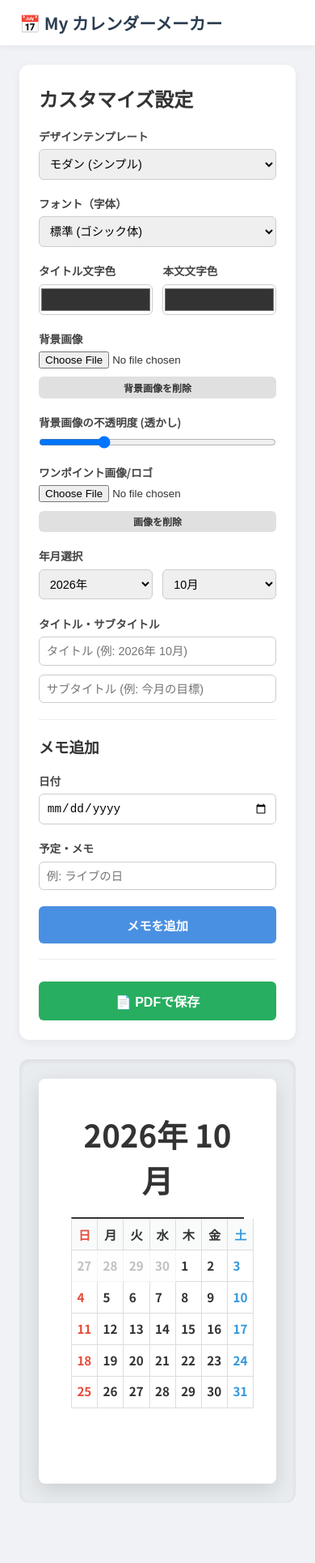
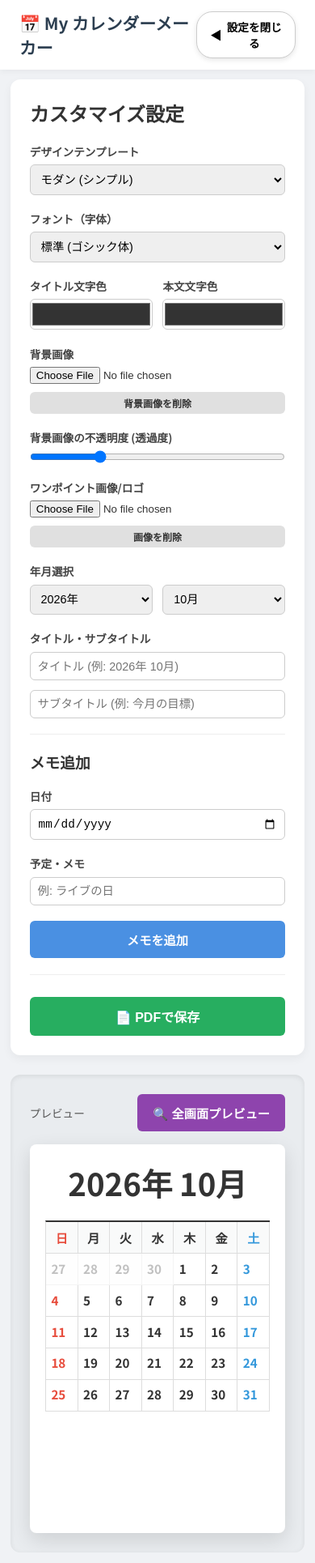
Before and after one commit to tsuritetsu-eng/Custom_calendar_app, a plain HTML site: page index.html in a window 390 px wide. Shown: the whole page at 81% size. Before the commit the page ends 1880 px from the top, so only its background shows below. Drawn offline with Linux system fonts and the light colour scheme; a web font is replaced by a local one.

Commit message:
Add files via upload

```diff
--- a/index.html
+++ b/index.html
@@ -4,6 +4,7 @@
   <meta charset="UTF-8">
   <meta name="viewport" content="width=device-width, initial-scale=1.0">
   <title>カスタムカレンダーメーカー</title>
+  <!-- PDF出力用ライブラリ -->
   <script src="https://cdnjs.cloudflare.com/ajax/libs/html2pdf.js/0.10.1/html2pdf.bundle.min.js"></script>
   <!-- Google Fontsの読み込み -->
   <link rel="preconnect" href="https://fonts.googleapis.com">
@@ -33,6 +34,7 @@
       display: flex;
       flex-direction: column;
       min-height: 100vh;
+      overflow-x: hidden;
     }
 
     header {
@@ -58,10 +60,11 @@
       width: 100%;
       max-width: 1800px;
       margin: 0 auto;
-      height: calc(100vh - 60px);
+      position: relative;
+      transition: all 0.3s ease;
     }
 
-    /* 設定パネル (左側) */
+    /* コントロールパネル（折りたたみ対応） */
     .controls-panel {
       width: 380px;
       flex-shrink: 0;
@@ -73,9 +76,43 @@
       flex-direction: column;
       gap: 1.2rem;
       overflow-y: auto;
+      max-height: calc(100vh - 100px);
+      transition: all 0.3s ease;
+      position: relative;
+      z-index: 5;
     }
 
-    /* プレビューパネル (右側：最大表示) */
+    /* 折りたたまれた状態のコントロールパネル */
+    .controls-panel.collapsed {
+      margin-left: -400px;
+      opacity: 0;
+      pointer-events: none;
+      width: 0;
+      padding: 0;
+      overflow: hidden;
+    }
+
+    /* トグルボタン（設定の表示・非表示切り替え） */
+    .toggle-panel-btn {
+      background: #ffffff;
+      border: 1px solid #ccc;
+      padding: 0.5rem 1rem;
+      border-radius: 20px;
+      cursor: pointer;
+      font-weight: bold;
+      font-size: 0.85rem;
+      box-shadow: 0 2px 6px rgba(0,0,0,0.1);
+      display: flex;
+      align-items: center;
+      gap: 0.4rem;
+      transition: background 0.2s;
+    }
+
+    .toggle-panel-btn:hover {
+      background: #f0f0f0;
+    }
+
+    /* プレビューパネル */
     .preview-panel {
       flex: 1;
       background: #e9ecef;
@@ -87,6 +124,17 @@
       align-items: center;
       justify-content: flex-start;
       overflow: auto;
+      transition: all 0.3s ease;
+      width: 100%;
+    }
+
+    .preview-actions {
+      width: 100%;
+      max-width: 1100px;
+      display: flex;
+      justify-content: space-between;
+      align-items: center;
+      margin-bottom: 1rem;
     }
 
     .form-group {
@@ -165,11 +213,49 @@
       background-color: #219653;
     }
 
+    .btn-fullscreen {
+      background-color: #8e44ad;
+      color: white;
+    }
+
+    .btn-fullscreen:hover {
+      background-color: #732d91;
+    }
+
+    /* 全画面表示（フルスクリーンモーダル）モード */
+    .preview-panel.fullscreen-mode {
+      position: fixed;
+      top: 0;
+      left: 0;
+      width: 100vw;
+      height: 100vh;
+      z-index: 9999;
+      border-radius: 0;
+      padding: 1rem;
+      background: rgba(0, 0, 0, 0.85);
+      justify-content: center;
+    }
+
+    .preview-panel.fullscreen-mode #calendar-container {
+      max-width: 95vw;
+      max-height: 90vh;
+      aspect-ratio: 1.414 / 1;
+      box-shadow: 0 0 30px rgba(0,0,0,0.5);
+    }
+
+    .preview-panel.fullscreen-mode .preview-actions {
+      position: absolute;
+      top: 1rem;
+      right: 1.5rem;
+      width: auto;
+      z-index: 10000;
+    }
+
     /* カレンダー本体 (A4横サイズアスペクト比基準) */
     #calendar-container {
       width: 100%;
       max-width: 1100px;
-      aspect-ratio: 1.414 / 1; /* A4横比率 */
+      aspect-ratio: 1.414 / 1;
       background: var(--cal-bg);
       padding: 2.5rem;
       border-radius: 8px;
@@ -180,6 +266,7 @@
       justify-content: space-between;
       overflow: hidden;
       font-family: var(--font-family);
+      transition: all 0.3s ease;
     }
 
     /* 背景画像用レイヤー */
@@ -188,7 +275,7 @@
       top: 0; left: 0; right: 0; bottom: 0;
       background-size: cover;
       background-position: center;
-      opacity: 0.3; /* 初期透明度 */
+      opacity: 0.3;
       z-index: 1;
       pointer-events: none;
     }
@@ -322,14 +409,20 @@
     @media (max-width: 1024px) {
       .main-container {
         flex-direction: column;
-        height: auto;
+        padding: 0.8rem;
       }
       .controls-panel {
         width: 100%;
+        max-height: none;
+      }
+      .controls-panel.collapsed {
+        margin-left: 0;
+        display: none;
       }
       #calendar-container {
         aspect-ratio: auto;
-        min-height: 500px;
+        min-height: 480px;
+        padding: 1.2rem;
       }
     }
   </style>
@@ -338,11 +431,14 @@
 
   <header>
     <h1>📅 My カレンダーメーカー</h1>
+    <button class="toggle-panel-btn" id="toggle-controls-btn">
+      <span id="toggle-icon">◀</span> <span id="toggle-text">設定を閉じる</span>
+    </button>
   </header>
 
   <div class="main-container">
     <!-- 設定パネル (左) -->
-    <div class="controls-panel">
+    <div class="controls-panel" id="controls-panel">
       <h2>カスタマイズ設定</h2>
 
       <div class="form-group">
@@ -385,7 +481,7 @@
       </div>
 
       <div class="form-group">
-        <label for="bg-opacity">背景画像の不透明度 (透かし)</label>
+        <label for="bg-opacity">背景画像の不透明度 (透過度)</label>
         <input type="range" id="bg-opacity" min="0.05" max="1" step="0.05" value="0.3">
       </div>
 
@@ -430,7 +526,12 @@
     </div>
 
     <!-- プレビューパネル (右) -->
-    <div class="preview-panel">
+    <div class="preview-panel" id="preview-panel">
+      <div class="preview-actions">
+        <span style="font-size: 0.85rem; color: #555;" id="preview-status-text">プレビュー</span>
+        <button class="btn btn-fullscreen" id="fullscreen-btn">🔍 全画面プレビュー</button>
+      </div>
+
       <div id="calendar-container" class="theme-modern">
         <div class="bg-image-layer" id="bg-image-layer"></div>
         <div class="calendar-inner">
@@ -462,6 +563,13 @@
     let currentMonth = currentDate.getMonth() + 1;
     const memos = {};
 
+    const controlsPanel = document.getElementById('controls-panel');
+    const previewPanel = document.getElementById('preview-panel');
+    const toggleControlsBtn = document.getElementById('toggle-controls-btn');
+    const toggleIcon = document.getElementById('toggle-icon');
+    const toggleText = document.getElementById('toggle-text');
+    const fullscreenBtn = document.getElementById('fullscreen-btn');
+
     const yearSelect = document.getElementById('year-select');
     const monthSelect = document.getElementById('month-select');
     const templateSelect = document.getElementById('template-select');
@@ -491,6 +599,7 @@
     const removeLogoBtn = document.getElementById('remove-logo-btn');
 
     function init() {
+      // 年の生成 (前後5年)
       for (let y = currentYear - 2; y <= currentYear + 5; y++) {
         const option = document.createElement('option');
         option.value = y;
@@ -499,6 +608,7 @@
         yearSelect.appendChild(option);
       }
 
+      // 月の生成
       for (let m = 1; m <= 12; m++) {
         const option = document.createElement('option');
         option.value = m;
@@ -507,7 +617,23 @@
         monthSelect.appendChild(option);
       }
 
-      // イベントリスナー
+      // パネルトグルイベント
+      toggleControlsBtn.addEventListener('click', () => {
+        controlsPanel.classList.toggle('collapsed');
+        const isCollapsed = controlsPanel.classList.contains('collapsed');
+        toggleIcon.textContent = isCollapsed ? '▶' : '◀';
+        toggleText.textContent = isCollapsed ? '設定を開く' : '設定を閉じる';
+      });
+
+      // 全画面プレビュー
+      fullscreenBtn.addEventListener('click', () => {
+        previewPanel.classList.toggle('fullscreen-mode');
+        const isFullscreen = previewPanel.classList.contains('fullscreen-mode');
+        fullscreenBtn.textContent = isFullscreen ? '❌ 全画面を解除' : '🔍 全画面プレビュー';
+        fullscreenBtn.style.backgroundColor = isFullscreen ? '#e74c3c' : '#8e44ad';
+      });
+
+      // 設定変更イベント
       yearSelect.addEventListener('change', (e) => { currentYear = parseInt(e.target.value); renderCalendar(); });
       monthSelect.addEventListener('change', (e) => { currentMonth = parseInt(e.target.value); renderCalendar(); });
       templateSelect.addEventListener('change', (e) => {
@@ -515,7 +641,6 @@
         calendarContainer.classList.add(e.target.value);
       });
 
-      // フォント・色リアルタイム反映
       fontSelect.addEventListener('change', (e) => {
         calendarContainer.style.fontFamily = e.target.value;
       });
@@ -552,7 +677,7 @@
         bgImageInput.value = '';
       });
 
-      // ロゴ画像
+      // ロゴ画像追加
       logoImageInput.addEventListener('change', (e) => {
         const file = e.target.files[0];
         if (file) {
@@ -611,6 +736,7 @@
       const daysInMonth = new Date(currentYear, currentMonth, 0).getDate();
       const prevMonthDays = new Date(currentYear, currentMonth - 1, 0).getDate();
 
+      // 前月分の日付
       for (let i = firstDay - 1; i >= 0; i--) {
         const cell = document.createElement('div');
         cell.className = 'day-cell other-month';
@@ -618,6 +744,7 @@
         calendarGrid.appendChild(cell);
       }
 
+      // 当月分の日付
       for (let day = 1; day <= daysInMonth; day++) {
         const cell = document.createElement('div');
         const dateObj = new Date(currentYear, currentMonth - 1, day);
@@ -638,6 +765,7 @@
         calendarGrid.appendChild(cell);
       }
 
+      // 翌月分の日付
       const totalCells = firstDay + daysInMonth;
       const nextDays = totalCells > 35 ? 42 - totalCells : 35 - totalCells;
       for (let i = 1; i <= nextDays; i++) {
```
